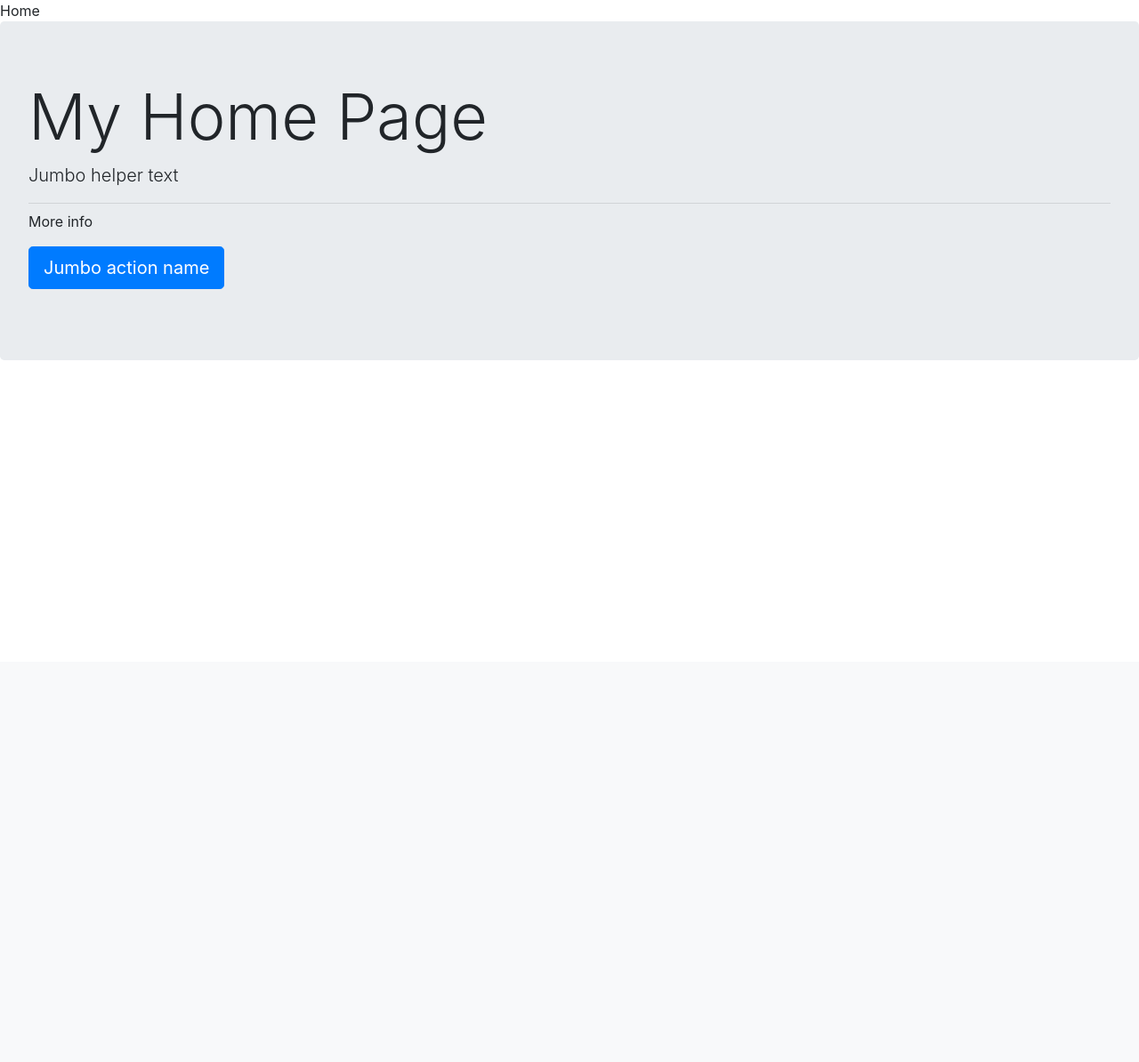
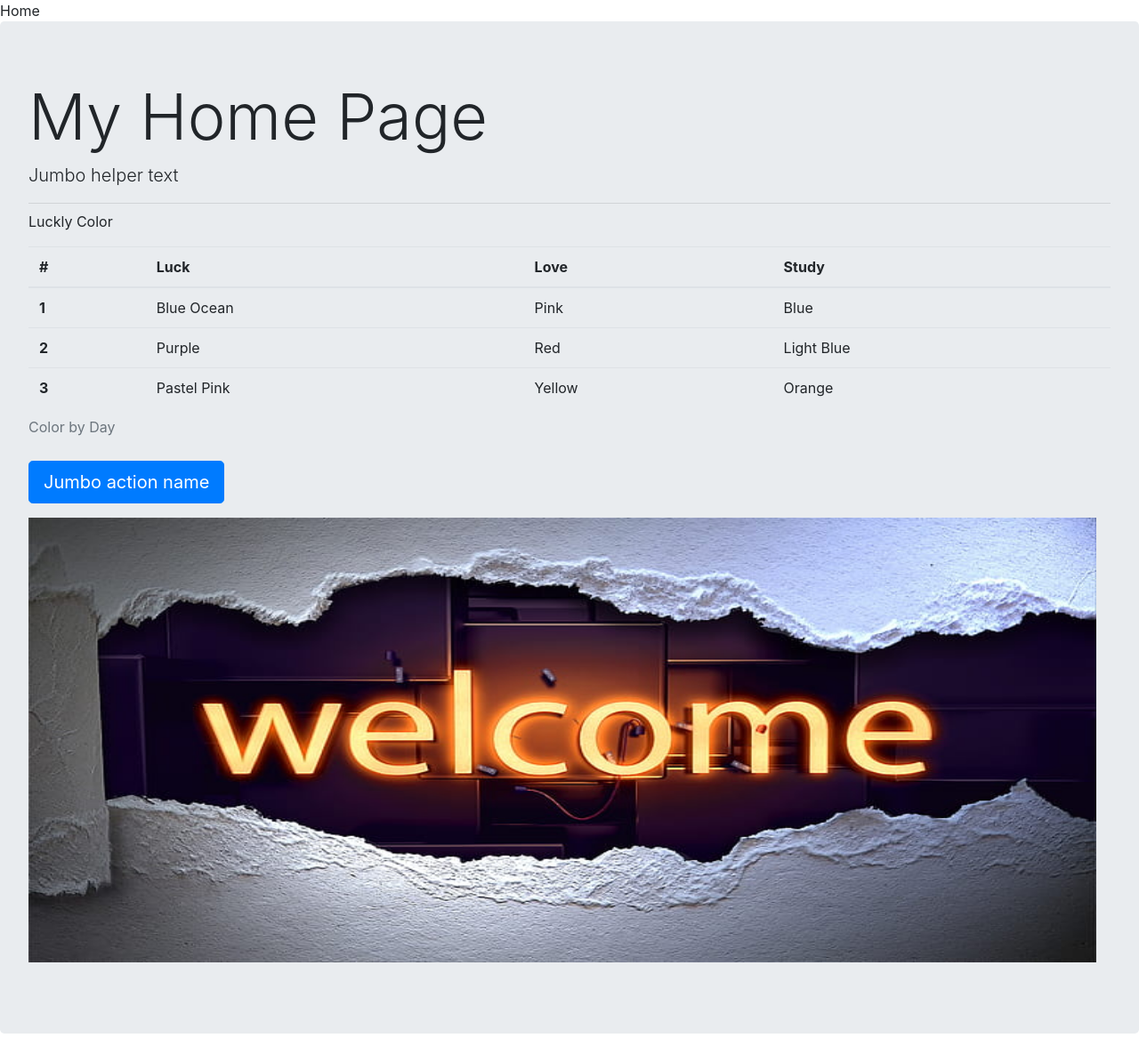
Before and after one commit to pattranitpon/finaldjango, a Django app: page / in a window 1280 px wide. Shown: the part 56-1250 px from the top of the page at 89% size. Before the commit the page ends 461 px from the top, so only its background shows below. Run offline with Django 3.2, Linux system fonts and the light colour scheme; some libraries are stand-ins or nearby versions.

Commit message:
second  commit

```diff
--- a/inventory61010797/settings.py
+++ b/inventory61010797/settings.py
@@ -123,8 +123,8 @@ USE_TZ = True
 # https://docs.djangoproject.com/en/3.1/howto/static-files/
 
 STATIC_URL = '/static/'
-STATICFILES_DIRS = (
-    os.path.join(BASE_DIR, 'static'),
+STATICFILES_DIRS =(
+    os.path.join(BASE_DIR,"static"),
 )
 STATIC_ROOT = os.path.join(BASE_DIR, 'static')
 django_on_heroku.settings(locals())
--- a/templates/fontend/about.html
+++ b/templates/fontend/about.html
@@ -1,4 +1,4 @@
-{% extends 'fontend/base.html' %} {% block content %} {% block title %} About {% endblock %}
+{% extends 'fontend/base.html' %} {% load static %} {% block title %} {% endblock %} About {% block content %}
 <div class="jumbotron">
     <h1 class="display-3">About Page</h1>
     <p class="lead">Jumbo helper text</p>
@@ -7,5 +7,8 @@
     <p class="lead">
         <a class="btn btn-primary btn-lg" href="Jumbo action link" role="button">Jumbo action name</a>
     </p>
+    <p>
+        <img style="width: 1200px; height: 500px;" alt="Image description" src="{% static 'images/1.jpg'%}" />
+    </p>
 </div>
 {% endblock %}
--- a/templates/fontend/contact.html
+++ b/templates/fontend/contact.html
@@ -1,4 +1,4 @@
-{% extends 'fontend/base.html' %} {% block content %} {% block title %} Contact {% endblock %}
+{% extends 'fontend/base.html' %}{% load static %} {% block title %} {% endblock %}Contact {% block content %}
 <div class="jumbotron">
     <h1 class="display-3">Contact Page</h1>
     <p class="lead">Jumbo helper text</p>
@@ -7,5 +7,8 @@
     <p class="lead">
         <a class="btn btn-primary btn-lg" href="Jumbo action link" role="button">Jumbo action name</a>
     </p>
+    <p>
+        <img style="width: 1200px; height: 500px;" alt="Image description" src="{% static 'images/20.jpg'%}" />
+    </p>
 </div>
 {% endblock %}
--- a/templates/fontend/index.html
+++ b/templates/fontend/index.html
@@ -1,11 +1,45 @@
-{% extends 'fontend/base.html' %} {% block content %} {% block title %} Home {% endblock %}
+{% extends 'fontend/base.html' %} {% load static %}{% block content %} {% block title %} Home {% endblock %}
 <div class="jumbotron">
     <h1 class="display-3">My Home Page</h1>
     <p class="lead">Jumbo helper text</p>
     <hr class="my-2">
-    <p>More info</p>
+    <p>Luckly Color</p>
+    <table class="table">
+        <caption>Color by Day</caption>
+        <thead>
+            <tr>
+                <th>#</th>
+                <th>Luck</th>
+                <th>Love</th>
+                <th>Study</th>
+            </tr>
+        </thead>
+        <tbody>
+            <tr>
+                <th scope="row">1</th>
+                <td>Blue Ocean</td>
+                <td>Pink</td>
+                <td>Blue</td>
+            </tr>
+            <tr>
+                <th scope="row">2</th>
+                <td>Purple</td>
+                <td>Red</td>
+                <td>Light Blue</td>
+            </tr>
+            <tr>
+                <th scope="row">3</th>
+                <td>Pastel Pink</td>
+                <td>Yellow</td>
+                <td>Orange</td>
+            </tr>
+        </tbody>
+    </table>
     <p class="lead">
         <a class="btn btn-primary btn-lg" href="Jumbo action link" role="button">Jumbo action name</a>
     </p>
+    <p>
+        <img style="width: 1200px; height: 500px;" alt="Image description" src="{% static 'images/25.jpg'%}" />
+    </p>
 </div>
 {% endblock %}
```
Also changed, not shown: static/images/20.jpg (added), static/images/25.jpg (added).
